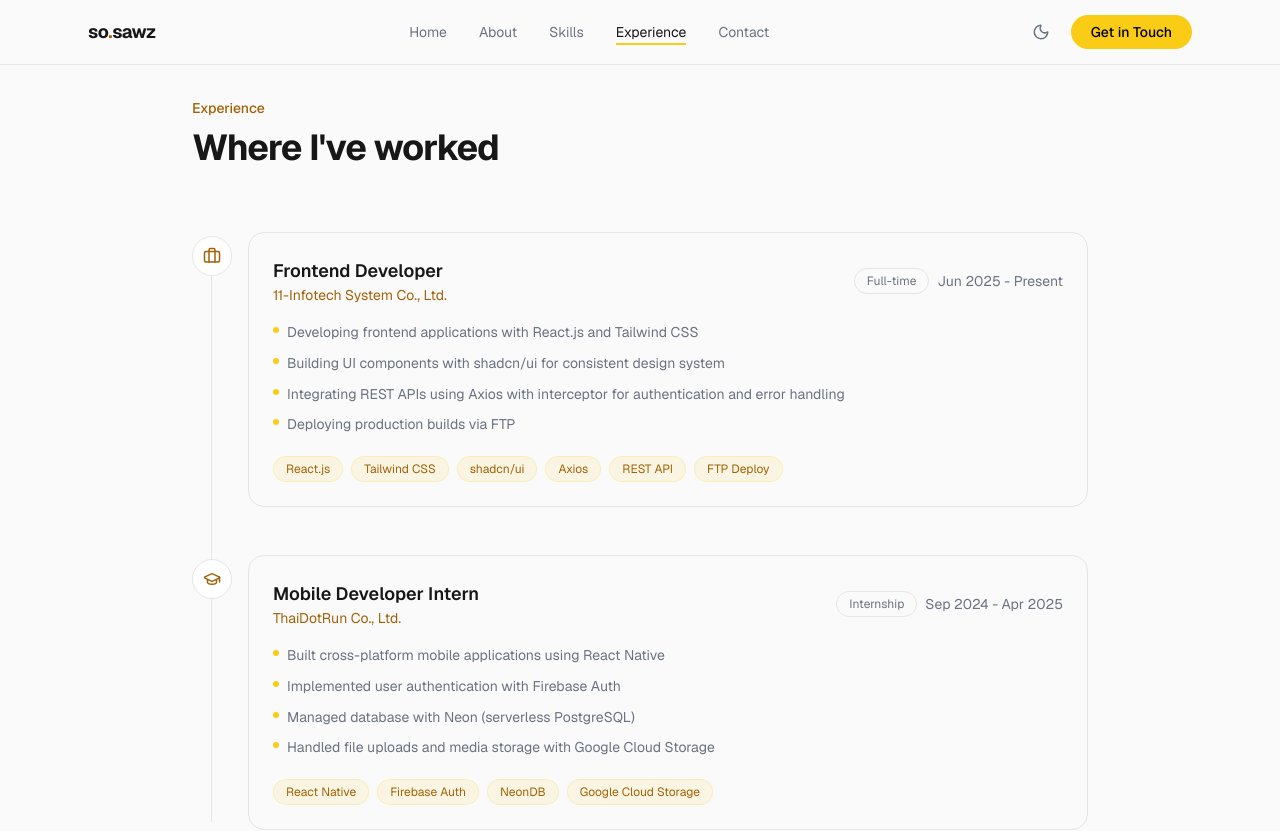
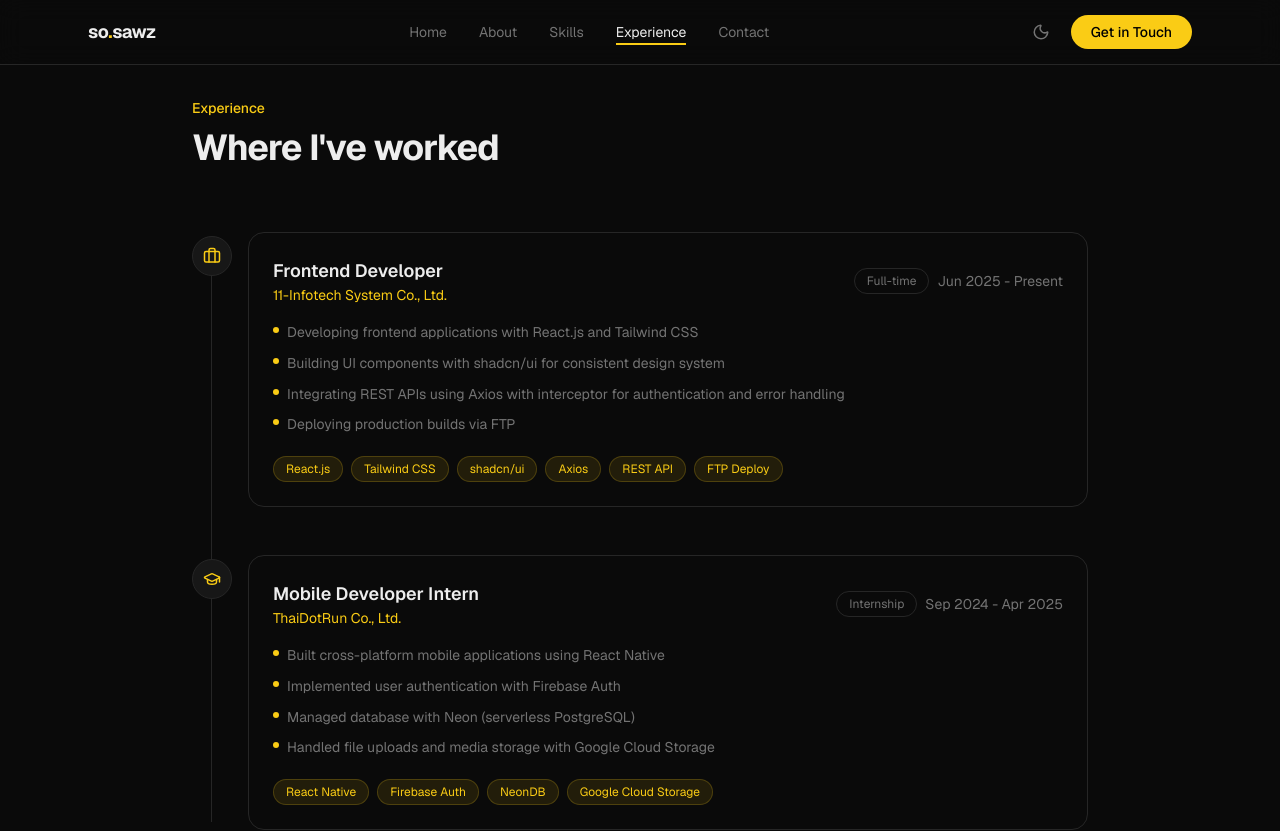
Before and after one commit to sosawz/portfolio, a Next.js app: page /experience in a window 1280 px wide. Shown: the top 831 px of the page. Built offline with nearby package versions, Linux system fonts and the light colour scheme.

Commit message:
refactor: streamline theme initialization and mounted state

```diff
--- a/src/components/ui/ThemeProvider.tsx
+++ b/src/components/ui/ThemeProvider.tsx
@@ -1,6 +1,6 @@
 "use client";
 
-import { createContext, useContext, useEffect, useState } from "react";
+import { createContext, useContext, useEffect, useRef, useState } from "react";
 
 type Theme = "light" | "dark";
 
@@ -13,22 +13,24 @@ export function useTheme() {
   return useContext(ThemeContext);
 }
 
+function getInitialTheme(): Theme {
+  if (typeof window === "undefined") return "dark";
+  const stored = localStorage.getItem("theme") as Theme | null;
+  if (stored) return stored;
+  return window.matchMedia("(prefers-color-scheme: dark)").matches
+    ? "dark"
+    : "light";
+}
+
 export function ThemeProvider({ children }: { children: React.ReactNode }) {
-  const [theme, setTheme] = useState<Theme>("dark");
-  const [mounted, setMounted] = useState(false);
+  const [theme, setTheme] = useState<Theme>(getInitialTheme);
+  const mounted = useRef(false);
 
   useEffect(() => {
-    const stored = localStorage.getItem("theme") as Theme | null;
-    if (stored) {
-      setTheme(stored);
-    } else if (!window.matchMedia("(prefers-color-scheme: dark)").matches) {
-      setTheme("light");
+    if (!mounted.current) {
+      mounted.current = true;
+      return;
     }
-    setMounted(true);
-  }, []);
-
-  useEffect(() => {
-    if (!mounted) return;
     const root = document.documentElement;
     if (theme === "dark") {
       root.classList.add("dark");
@@ -36,7 +38,7 @@ export function ThemeProvider({ children }: { children: React.ReactNode }) {
       root.classList.remove("dark");
     }
     localStorage.setItem("theme", theme);
-  }, [theme, mounted]);
+  }, [theme]);
 
   function toggle() {
     setTheme((prev) => (prev === "dark" ? "light" : "dark"));
```
